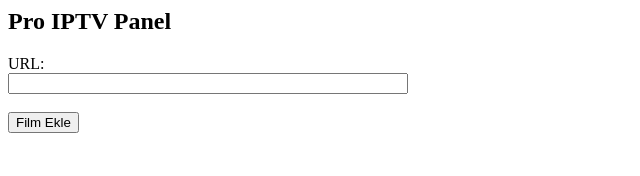
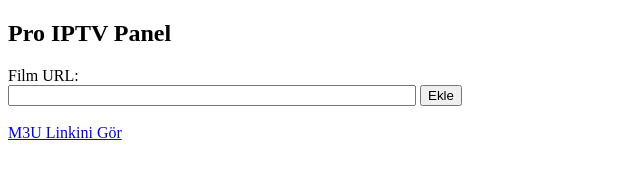
Before and after one commit to ankatvplus/ankatvplus.github.io, a website: page pro-iptv-server/panel.html in a window 1280 px wide. Shown: the whole page, without its empty margins (0-640 px from the left). Drawn offline with Linux system fonts and the light colour scheme.

Commit message:
Update panel.html

```diff
--- a/pro-iptv-server/panel.html
+++ b/pro-iptv-server/panel.html
@@ -1,8 +1,16 @@
-<h2>Pro IPTV Panel</h2>
-
-<form method="POST" action="/add">
-URL:<br>
-<input name="url" style="width:400px">
-<br><br>
-<button type="submit">Film Ekle</button>
-</form>
+<!DOCTYPE html>
+<html>
+<head>
+  <title>Pro IPTV Panel</title>
+</head>
+<body>
+  <h2>Pro IPTV Panel</h2>
+  <form method="POST" action="/add">
+    Film URL:<br>
+    <input name="url" style="width:400px" required>
+    <button type="submit">Ekle</button>
+  </form>
+  <br>
+  <a href="/playlist.m3u8" target="_blank">M3U Linkini Gör</a>
+</body>
+</html>
```
